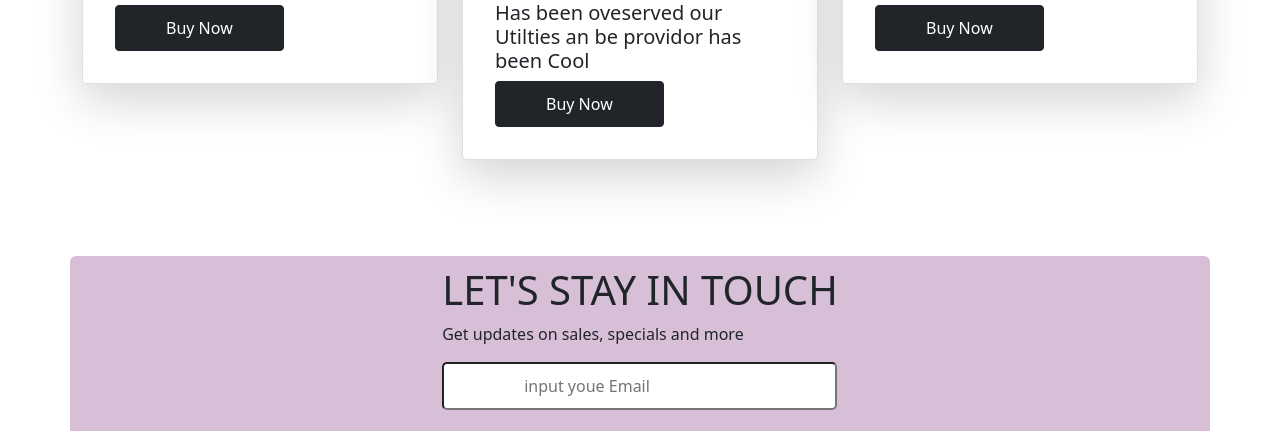
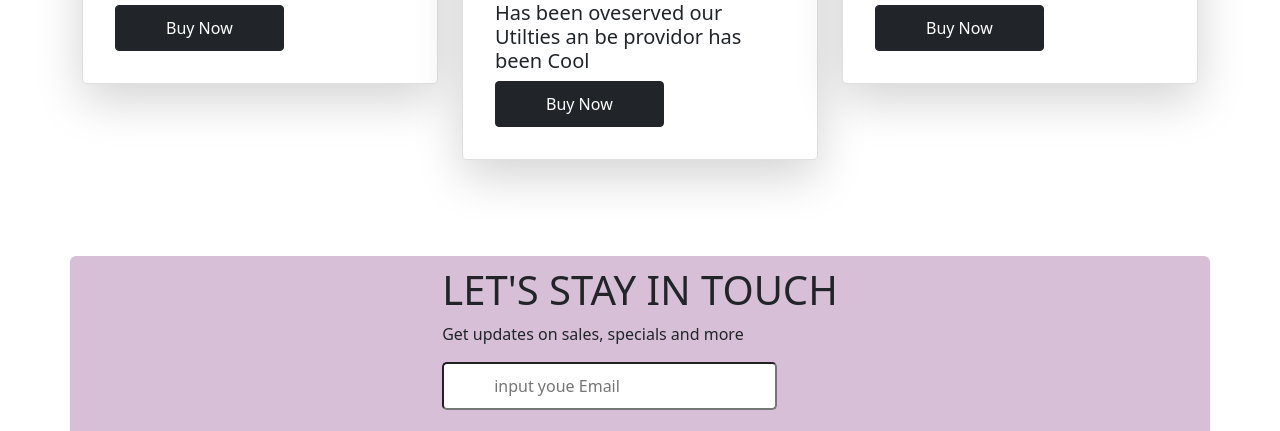
Before and after one commit to Mr-Rahman786/Panda-Commerce, a plain HTML site: page index.html in a window 1280 px wide. Shown: the part 2393-2824 px from the top of the page. Drawn offline with nearby package versions, Linux system fonts and the light colour scheme.

Commit message:
added onother

```diff
--- a/index.html
+++ b/index.html
@@ -235,7 +235,7 @@ Last section
     <div>
         <h1>LET'S STAY IN TOUCH</h1>
         <p>Get updates on sales, specials and more</p>
-        <input style="padding: 10px 80px; border-radius: 5px;" type="text" placeholder="input youe Email">
+        <input style="padding: 10px 50px; border-radius: 5px;" type="text" placeholder="input youe Email">
         <br>
         <br>
         <button style="background-color: crimson; color: white; padding: 10px 50px; border-radius: 10px;">Submit</button>
```
